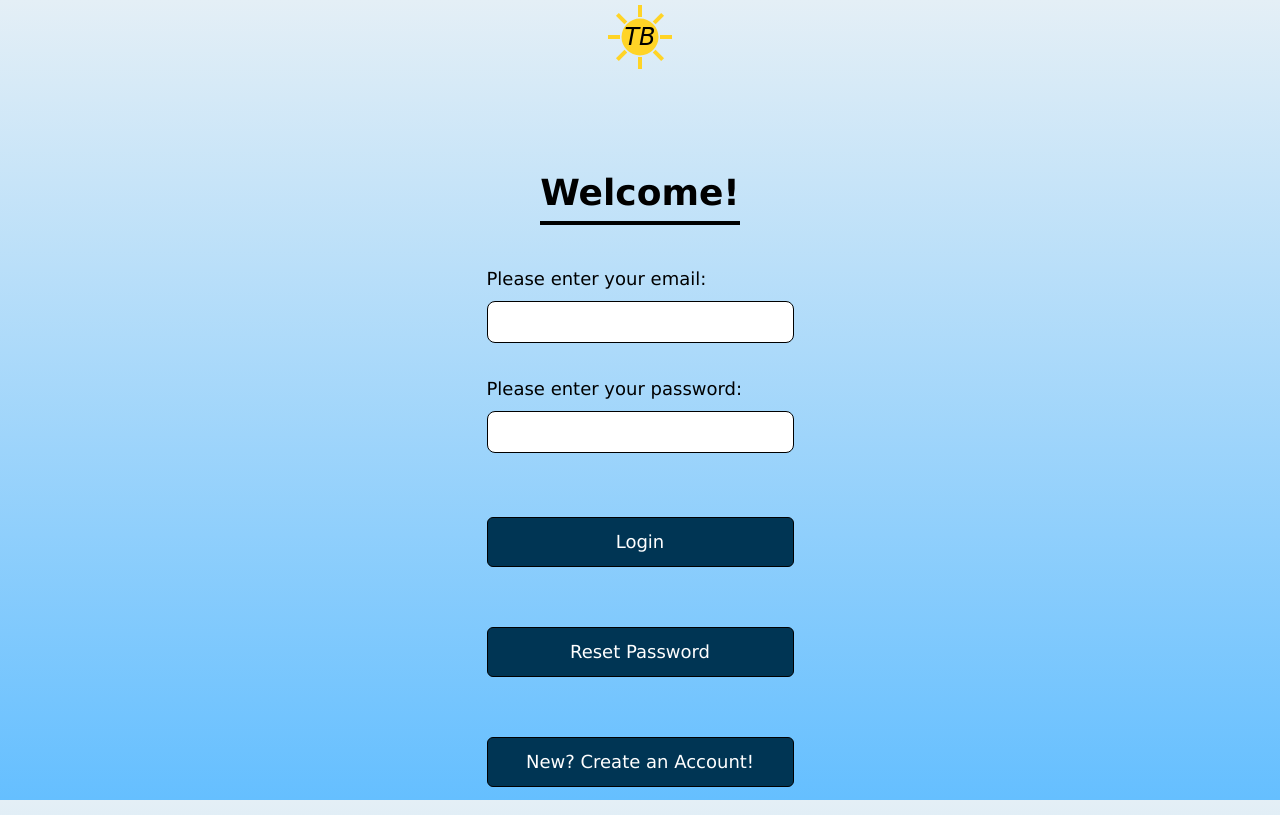
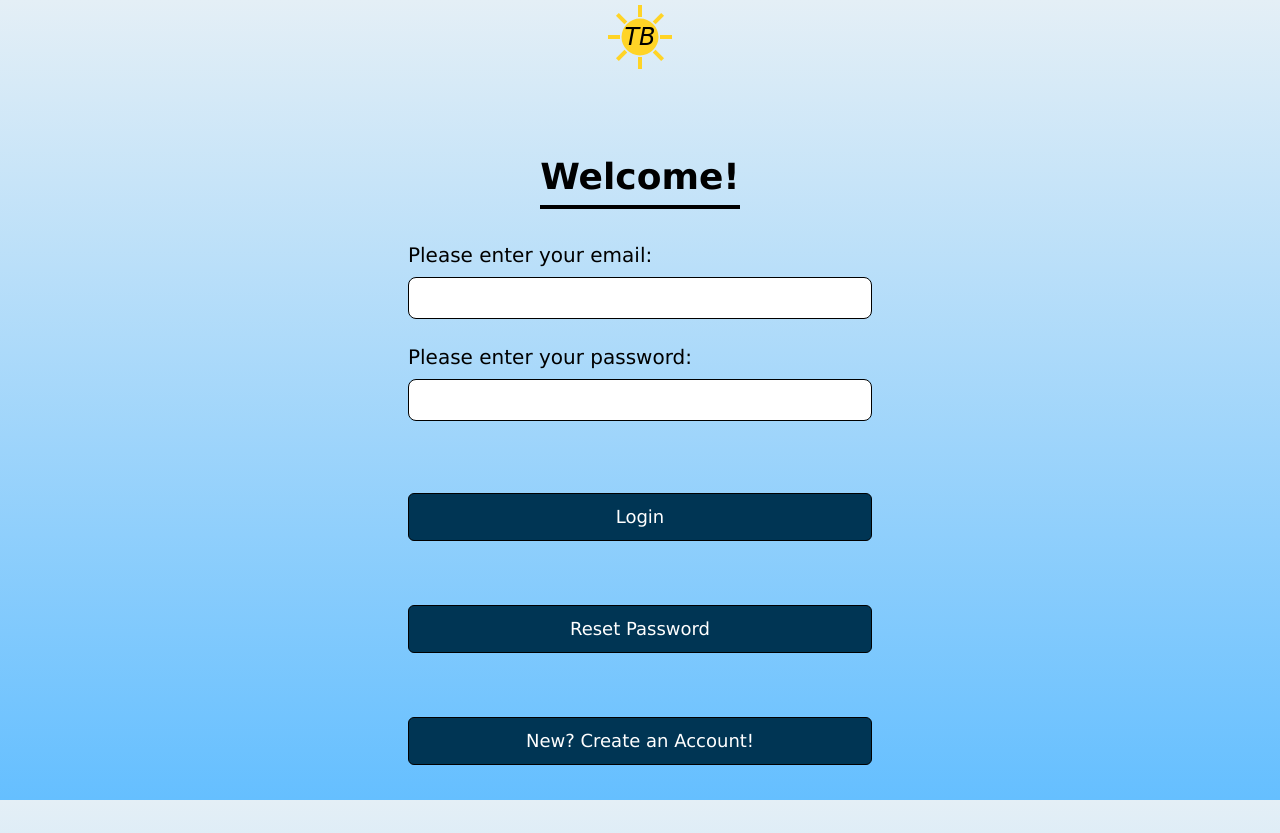
Before and after one commit to KhushiChoksi/CPSC481_T8G2, a Next.js app in the folder travel-app/: page /welcome-login in a window 1280 px wide. Built offline with nearby package versions, Linux system fonts and the light colour scheme.

Commit message:
updated calendars to be formatted properly. will be pushing this into main later, but only the calendar changes.

```diff
--- a/travel-app/src/app/welcome-login/page.tsx
+++ b/travel-app/src/app/welcome-login/page.tsx
@@ -1,63 +1,66 @@
 "use client";
 
 import React, { useState } from "react";
+import Link from "next/link";
 import ResetPasswordPopup from "../components/ResetPasswordPopup";
 import CreateAccountModal from "./CreateAccountPopup";
-import Logo from "../components/Logo"; // Import the reusable Logo component
-import { useRouter } from 'next/navigation';
+import Logo from "../components/Logo";
 
 const WelcomeScreen: React.FC = () => {
   const [showResetPopup, setShowResetPopup] = useState(false); // For Reset Password Popup
   const [showCreateAccountPopup, setShowCreateAccountPopup] = useState(false); // For Create Account Popup
-  const router = useRouter();
 
   return (
-    <div className="flex flex-col items-center min-h-screen text-darkblue py-1">
+    <div className="flex flex-col items-center min-h-screen text-darkblue py-1 px-4">
       <Logo />
 
       {/* Main Content */}
-      <main className="mt-10 flex flex-col items-center w-full px-4 py-6">
+      <main className="mt-8 flex flex-col items-center w-full max-w-lg px-6 py-6">
         {/* Welcome Header */}
-        <h1 className="text-4xl font-bold text-black text-center mt-10 mb-10 relative">
+        <h1 className="text-3xl md:text-4xl font-bold text-black text-center mt-8 mb-8">
           Welcome!
           <span className="block w-full h-1 bg-black mt-2"></span>
         </h1>
 
         {/* Input Section */}
-        <div className="w-full max-w-md flex flex-col items-center mb-8">
-          <div className="w-[307px] mb-6">
-            <label className="block text-lg text-black mb-2">Please enter your email:</label>
+        <div className="w-full flex flex-col items-center mb-8 space-y-6">
+          <div className="w-full">
+            <label className="block text-lg md:text-xl text-black mb-2">
+              Please enter your email:
+            </label>
             <input
               type="text"
-              className="w-full px-4 py-2 border border-black rounded-lg text-black mb-2"
+              className="w-full px-4 py-2 border border-black rounded-lg text-black"
             />
           </div>
-          <div className="w-[307px] mb-6">
-            <label className="block text-lg text-black mb-2">Please enter your password:</label>
+          <div className="w-full">
+            <label className="block text-lg md:text-xl text-black mb-2">
+              Please enter your password:
+            </label>
             <input
               type="password"
-              className="w-full px-4 py-2 border border-black rounded-lg text-black mb-2"
+              className="w-full px-4 py-2 border border-black rounded-lg text-black"
             />
           </div>
         </div>
 
         {/* Buttons */}
-        <div className="w-[307px] flex flex-col items-center">
+        <div className="w-full flex flex-col space-y-16 py-10">
+          <Link href="/home">
+            <button
+              className="w-full h-12 bg-darkblue text-white rounded-md border border-black text-base md:text-lg"
+            >
+              Login
+            </button>
+          </Link>
           <button
-            className="w-full h-[50px] bg-darkblue text-white rounded-md border border-black text-lg mb-[60px]"
-            // **Add onClick handler to navigate to '/home'**
-            onClick={() => router.push('/home')}
-          >
-            Login
-          </button>
-          <button
-            className="w-full h-[50px] bg-darkblue text-white rounded-md border border-black text-lg mb-[60px]"
+            className="w-full h-12 bg-darkblue text-white rounded-md border border-black text-base md:text-lg"
             onClick={() => setShowResetPopup(true)}
           >
             Reset Password
           </button>
           <button
-            className="w-full h-[50px] bg-darkblue text-white rounded-md border border-black text-lg"
+            className="w-full h-12 bg-darkblue text-white rounded-md border border-black text-base md:text-lg"
             onClick={() => setShowCreateAccountPopup(true)}
           >
             New? Create an Account!
@@ -74,8 +77,11 @@ const WelcomeScreen: React.FC = () => {
         />
       )}
 
+
       {/* Create Account Popup */}
-      {showCreateAccountPopup && <CreateAccountModal onClose={() => setShowCreateAccountPopup(false)} />}
+      {showCreateAccountPopup && (
+        <CreateAccountModal onClose={() => setShowCreateAccountPopup(false)} />
+      )}
     </div>
   );
 };
```
